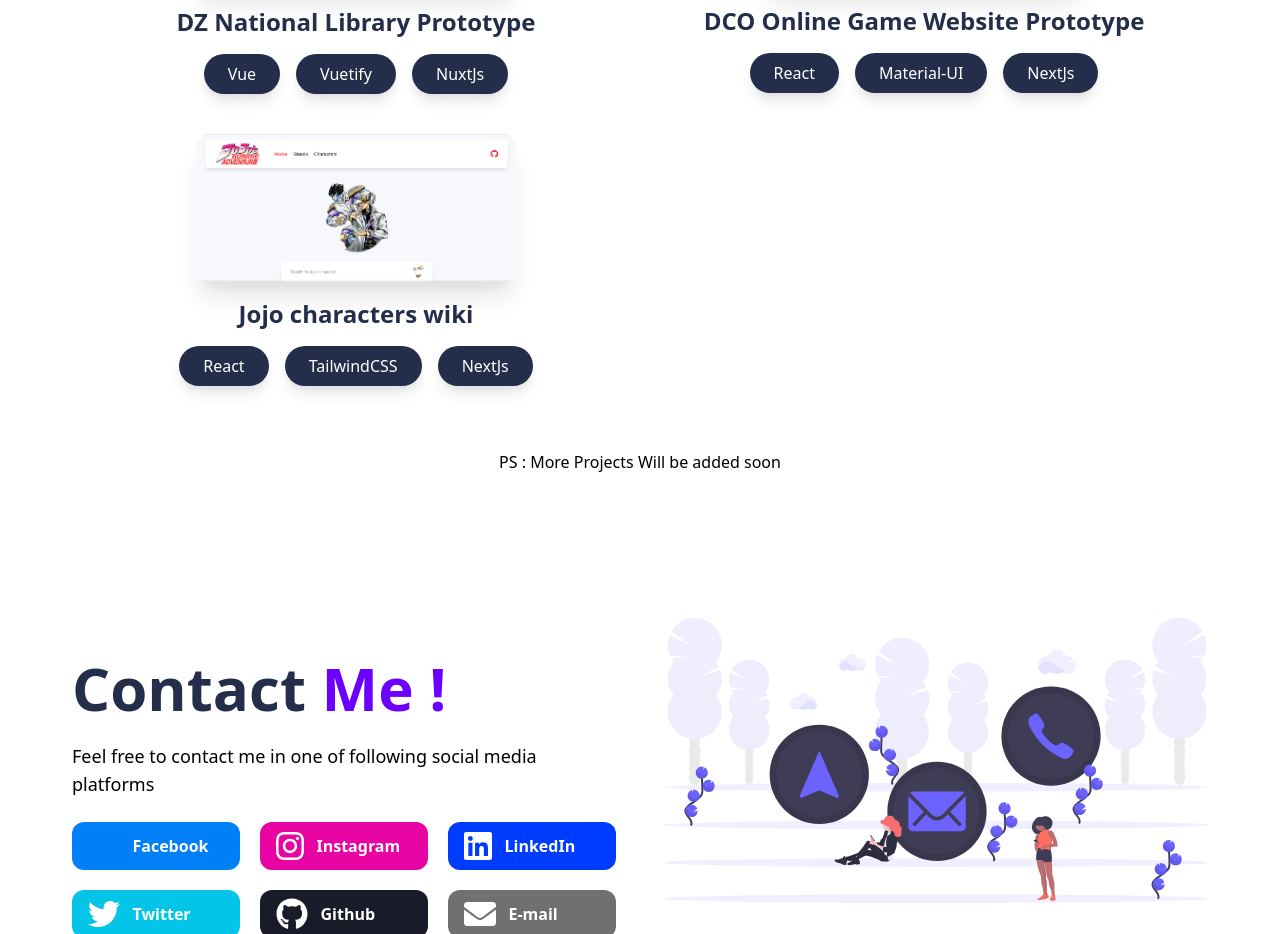
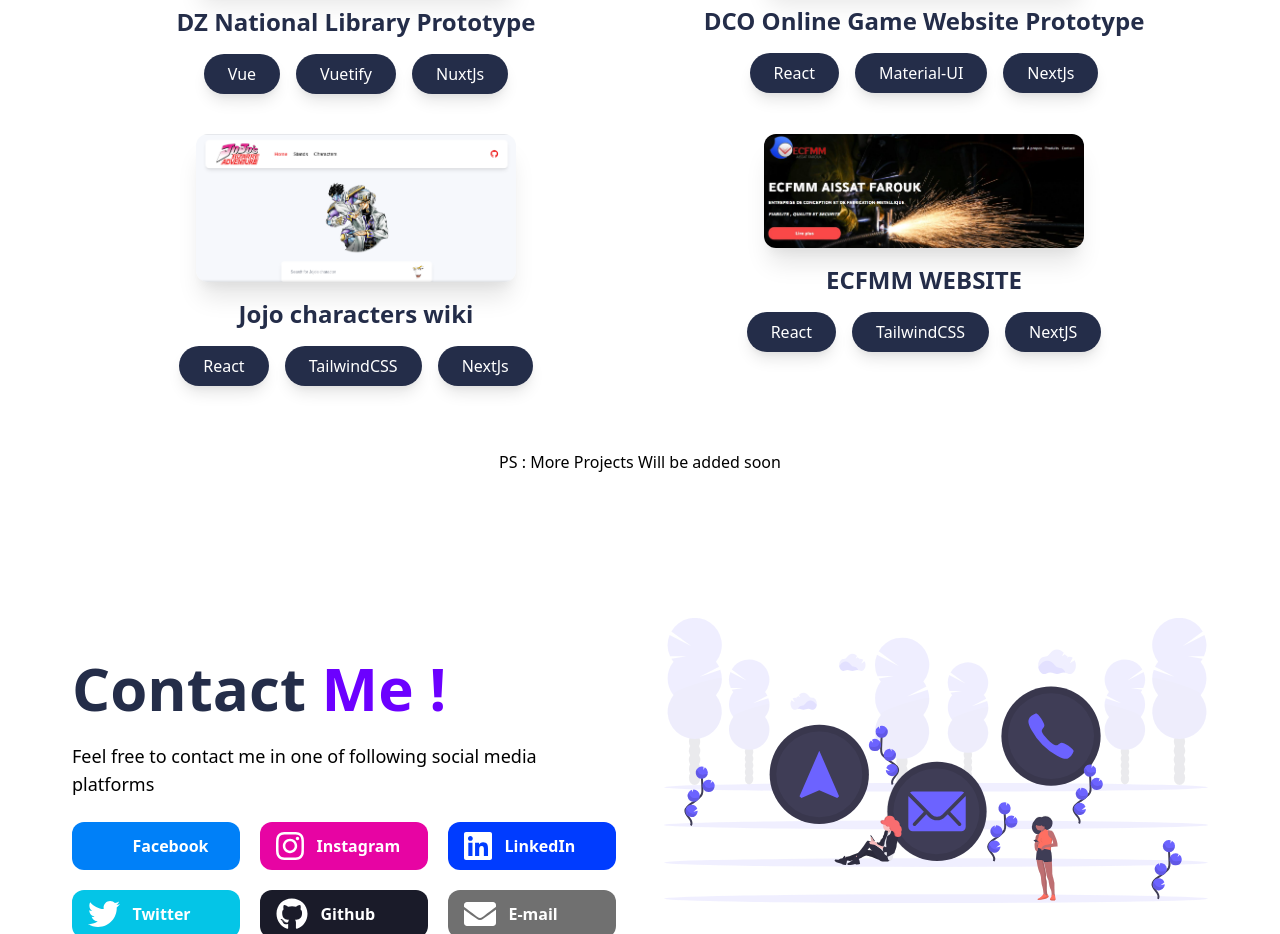
Before and after one commit to ramiborni/BorniAhmedRami-AboutMe, a React (Create React App) app: page / in a window 1280 px wide. Shown: the part 2580-3514 px from the top of the page. Built offline with nearby package versions, Linux system fonts and the light colour scheme; some icons are missing.

Commit message:
[Update] Update projects

```diff
--- a/src/components/Projects.tsx
+++ b/src/components/Projects.tsx
@@ -7,7 +7,7 @@ const Projects = () => {
     {
       title: "Hackathon DZ",
       img: "hackathondz.png",
-      link: "https://www.hackathon2021.dz",
+      link: "https://github.com/rikiraspoutine/Hackathon-DZ",
       techs:['Vue','Vuetify','NuxtJs']
     },
     {
@@ -33,6 +33,12 @@ const Projects = () => {
       img:'jojo.png',
       link:'https://jojo-khaki.vercel.app/',
       techs:['React','TailwindCSS','NextJs']
+    },
+    {
+      title:"ECFMM WEBSITE",
+      img:'ecfmm.jpg',
+      link:'https://www.ecfmm-dz.com/',
+      techs:['React','TailwindCSS','NextJS']
     }
 
   ];
```
Also changed, not shown: public/img/projects/ecfmm.jpg (added).
